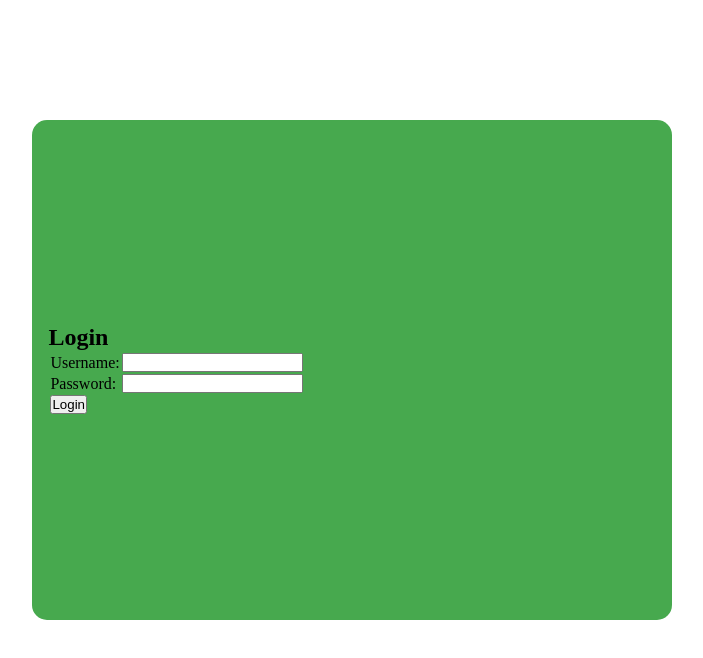
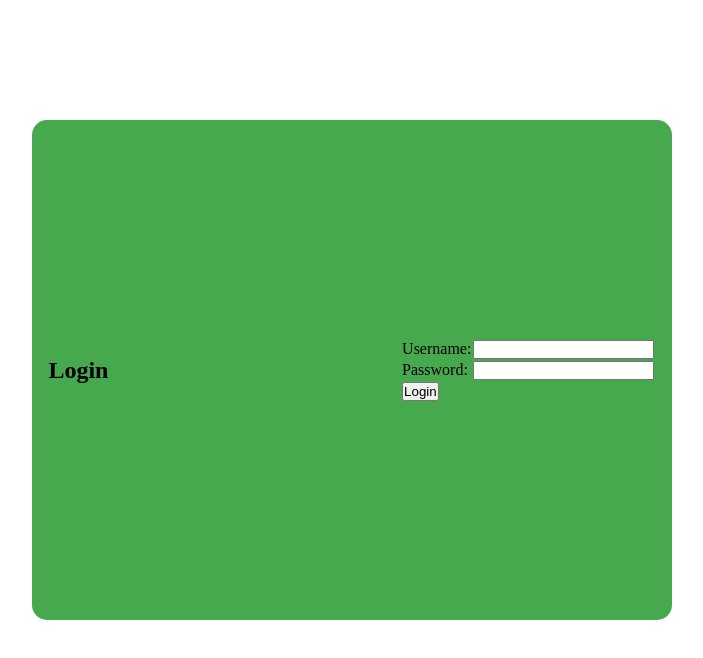
Before and after one commit to ashensilva12/SarpResQ, a React (Vite) app: page / in a window 1280 px wide. Shown: the top 658 px of the page, without its empty margins (326-1029 px from the left). Built offline with nearby package versions, Linux system fonts and the light colour scheme.

Commit message:
Update Login.jsx

```diff
--- a/src/component/pages/Login.jsx
+++ b/src/component/pages/Login.jsx
@@ -3,8 +3,10 @@ import './Login.css'
 function Login() {
   return (
     <div className="loginbox">
+        <div className="loginheader">
+            <h2 className='title'>Login</h2>
+        </div>
         <form>
-            <h2 className='title'>Login</h2>
             <table className='table'>
                 <tr>
                     <td>Username:</td>
```
